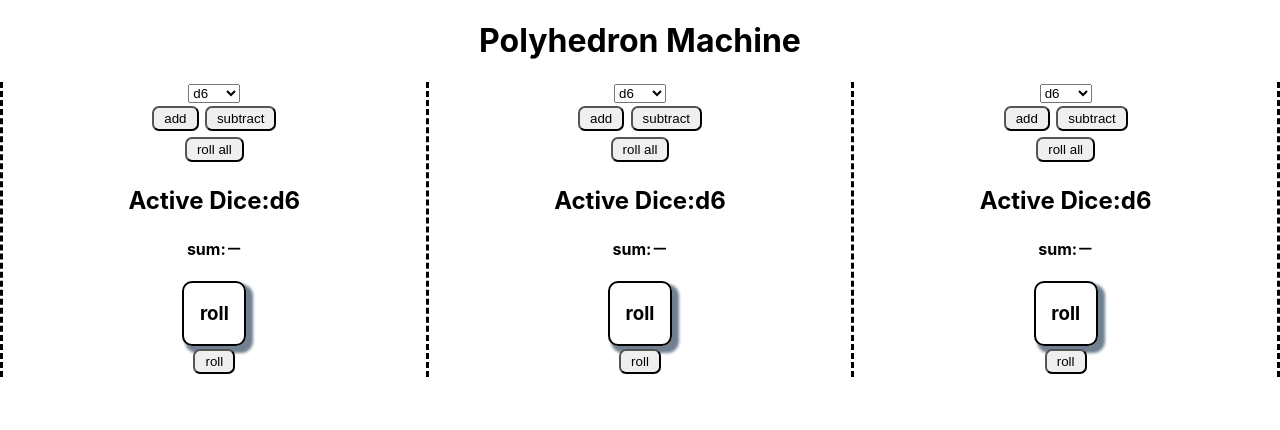
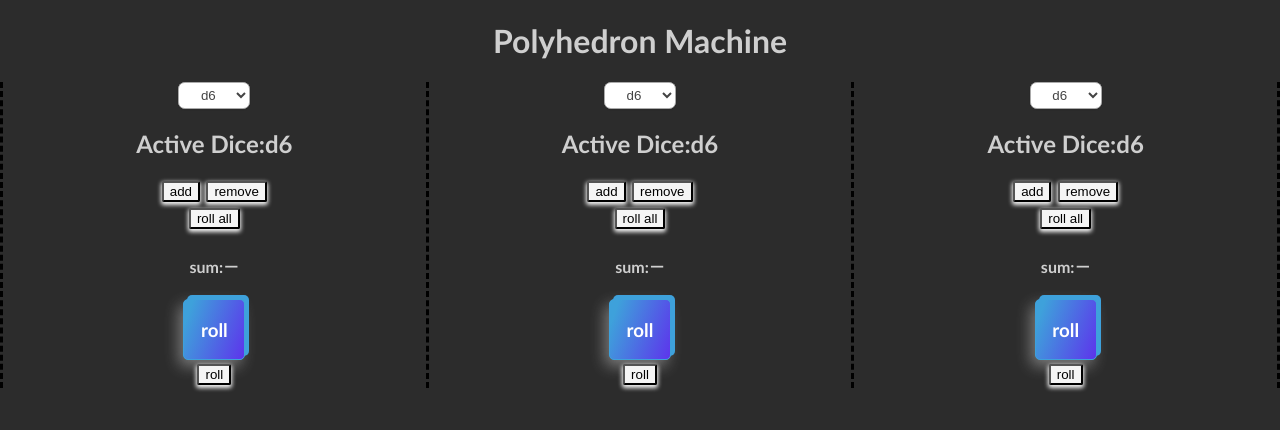
Before and after one commit to hazieon/PolyhedronMachine, a React (Create React App) app: page / in a window 1280 px wide. Shown: the top 430 px of the page. Built offline with nearby package versions, Linux system fonts and the light colour scheme.

Commit message:
layout rearranged, styles, buttons fixed

```diff
--- a/src/App.css
+++ b/src/App.css
@@ -1,10 +1,39 @@
 .App {
   text-align: center;
+  justify-content: center;
+  place-items: center;
+  color: rgba(255, 255, 255, 0.774);
 }
 .dice-zone {
+  margin: auto;
   text-align: center;
   display: grid;
   grid-template-columns: auto auto auto;
+}
+
+.selectContainer {
+  display: inline;
+}
+
+.select {
+  margin: auto;
+  text-align: center;
+  border-radius: 30px;
+  display: block;
+  padding: 4px 10px;
+  color: #444;
+  line-height: 1.3;
+  min-width: fit-content;
+  max-width: 30%; /* useful when width is set to anything other than 100% */
+  box-sizing: border-box;
+  border: 1px solid #aaa;
+  box-shadow: 0 1px 0 1px rgba(0, 0, 0, 0.04);
+  border-radius: 0.5em;
+
+  background-color: #fff;
+}
+.select option {
+  border-radius: 30px;
 }
 
 @media only screen and (max-width: 500px) {
--- a/src/App.js
+++ b/src/App.js
@@ -13,7 +13,9 @@ function App() {
       <section className="dice-zone">
         <div id="dice-column" className="d6-zone">
           {
+            <div className="selectContainer">
               <select
+                className="select"
                 onChange={(event) => {
                   event.persist();
                   setColumnOne(event.target.value.split(","));
@@ -38,12 +40,14 @@ function App() {
                   coin
                 </option>
               </select>
+            </div>
           }
           <Dice type={columnOne} />
         </div>
         <div id="dice-column" className="d10-zone">
           {
             <select
+              className="select"
               onChange={(event) => {
                 event.persist();
                 setColumnTwo(event.target.value.split(","));
@@ -74,6 +78,7 @@ function App() {
         <div id="dice-column" className="d12-zone">
           {
             <select
+              className="select"
               onChange={(event) => {
                 event.persist();
                 setColumnThree(event.target.value.split(","));
--- a/src/components/dice/index.js
+++ b/src/components/dice/index.js
@@ -56,12 +56,13 @@ function Dice({ type }) {
   return (
     <>
       <div>
+        <h1>Active Dice:d{type.length}</h1>
         <button onClick={addQuantity}>add</button>
-        <button onClick={subtractQuantity}>subtract</button>
+        <button onClick={subtractQuantity}>remove</button>
       </div>
 
       <button onClick={rollAll}>roll all</button>
-      <h1>Active Dice:d{type.length}</h1>
+
       <h4>
         sum:
         {sum ? sum : "－"}
@@ -73,7 +74,7 @@ function Dice({ type }) {
             <div key={i} className={styles.dice}>
               <h3>{d.roll}</h3>
             </div>
-            <button onClick={() => randomRoll(i)}>roll</button>
+            <button onClick={() => randomRoll(i)}>roll </button>
           </>
         );
       })}
--- a/src/components/dice/index.module.css
+++ b/src/components/dice/index.module.css
@@ -7,10 +7,30 @@
   width: 60px;
   height: fit-content;
   user-select: none;
+
+  color: #fff;
+  font-weight: bold;
+  background-color: rgba(62, 161, 219, 1);
+
+  border: 1px solid rgba(62, 161, 219, 1);
+
+  background-image: linear-gradient(
+    109.6deg,
+    rgba(62, 161, 219, 1) 11.2%,
+    rgba(93, 52, 236, 1) 100.2%
+  );
+
+  border-radius: 5px;
+
+  box-shadow: 4px -4px 0px rgba(62, 161, 219, 1),
+    -4px 6px 15px rgba(219, 219, 219, 0.452);
+  /* box-shadow: 4px -4px 0px rgba(62, 161, 219, 1), */
 }
 
 button {
-  border-radius: 7px;
-  padding: 3px 10px;
+  border-radius: 2px;
+  padding: 4 10px;
   margin: 0.2rem;
+  background-color: whitesmoke;
+  box-shadow: 0px 2px 4px 1px whitesmoke;
 }
--- a/src/index.css
+++ b/src/index.css
@@ -1,13 +1,12 @@
 body {
   margin: 0;
-  font-family: -apple-system, BlinkMacSystemFont, 'Segoe UI', 'Roboto', 'Oxygen',
-    'Ubuntu', 'Cantarell', 'Fira Sans', 'Droid Sans', 'Helvetica Neue',
-    sans-serif;
+  font-family: "Trebuchet MS", "Tahoma";
   -webkit-font-smoothing: antialiased;
   -moz-osx-font-smoothing: grayscale;
+  background-color: rgb(44, 44, 44);
 }
 
 code {
-  font-family: source-code-pro, Menlo, Monaco, Consolas, 'Courier New',
+  font-family: source-code-pro, Menlo, Monaco, Consolas, "Courier New",
     monospace;
 }
```
Lines whose indentation alone changed are shown as unchanged.
